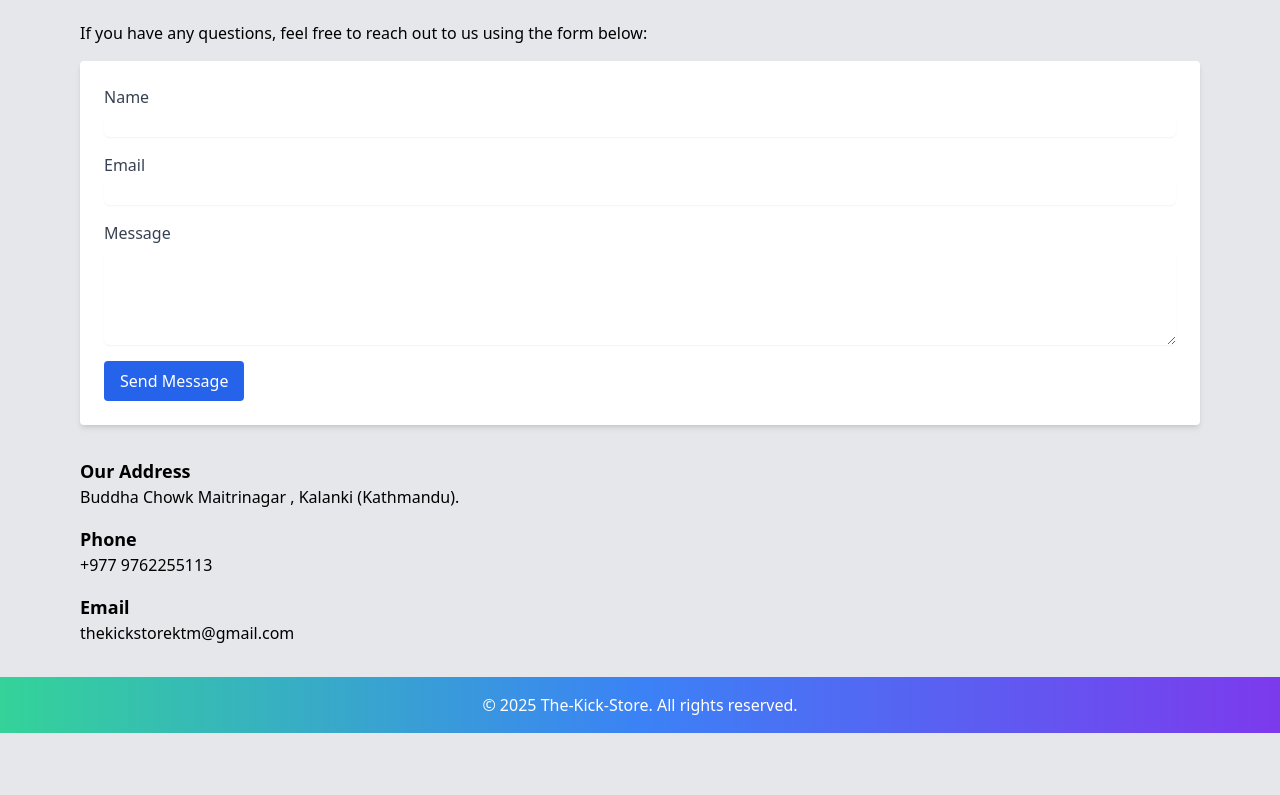
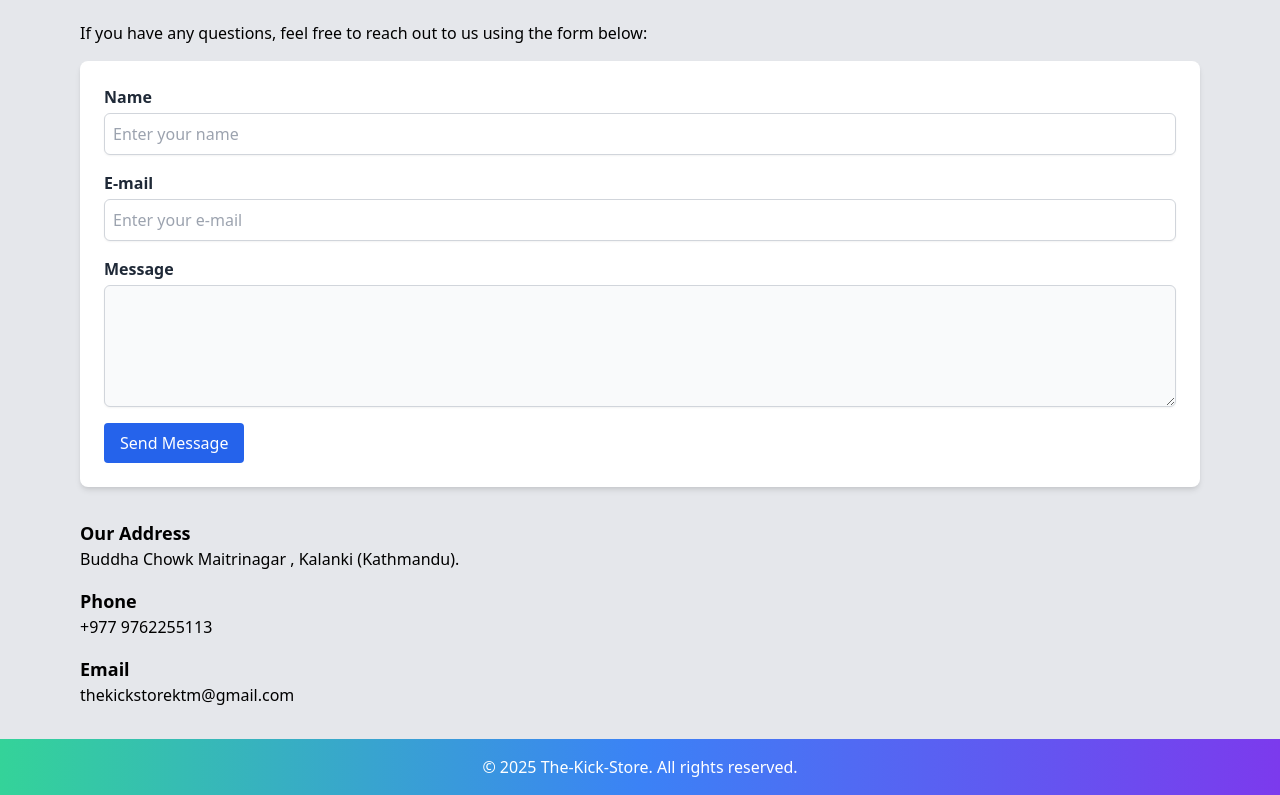
Before and after one commit to anuj1012/The_KickStrore_KTM, a plain HTML site: page contact.html in a window 1280 px wide. Shown: the part 131-926 px from the top of the page. Before the commit the page ends 864 px from the top, so only its background shows below. Drawn offline with nearby package versions, Linux system fonts and the light colour scheme.

Commit message:
contact us

```diff
--- a/contact.html
+++ b/contact.html
@@ -23,19 +23,27 @@
         <h2 class="text-2xl font-bold mb-6">Contact Us</h2>
         <p class="mb-4">If you have any questions, feel free to reach out to us using the form below:</p>
 
-        <form action="#" method="POST" class="bg-white p-6 rounded shadow-md">
+        <form action="#" method="POST" class="bg-white p-6 rounded-lg shadow-md">
             <div class="mb-4">
-                <label for="name" class="block text-gray-700">Name</label>
-                <input type="text" id="name" name="name" required class="mt-1 block w-full border-gray-300 rounded-md shadow-sm focus:border-blue-500 focus:ring focus:ring-blue-200">
+                <label for="name" class="block text-gray-800 font-semibold mb-1">Name</label>
+                <input placeholder="Enter your name" type="text" id="name" name="name" required
+                       class="mt-1 block w-full border border-gray-300 rounded-md shadow-sm focus:border-blue-500 focus:ring focus:ring-blue-200 focus:ring-opacity-50 transition duration-200 ease-in-out p-2">
             </div>
+
             <div class="mb-4">
-                <label for="email" class="block text-gray-700">Email</label>
-                <input type="email" id="email" name="email" required class="mt-1 block w-full border-gray-300 rounded-md shadow-sm focus:border-blue-500 focus:ring focus:ring-blue-200">
+                <label for="E-mail" class="block text-gray-800 font-semibold mb-1">E-mail</label>
+                <input placeholder="Enter your e-mail" type="text" id="name" name="name" required
+                       class="mt-1 block w-full border border-gray-300 rounded-md shadow-sm focus:border-blue-500 focus:ring focus:ring-blue-200 focus:ring-opacity-50 transition duration-200 ease-in-out p-2">
             </div>
+
             <div class="mb-4">
-                <label for="message" class="block text-gray-700">Message</label>
-                <textarea id="message" name="message" rows="4" required class="mt-1 block w-full border-gray-300 rounded-md shadow-sm focus:border-blue-500 focus:ring focus:ring-blue-200"></textarea>
+                <label for="message" class="block text-gray-800 font-semibold mb-1">Message</label>
+                <textarea name="message" rows="4" required
+                          class="mt-1 block w-full border border-gray-300 rounded-md shadow-sm focus:border-blue-500 focus:ring focus:ring-blue-200 focus:ring-opacity-50 transition duration-200 ease-in-out p-3 bg-gray-50 placeholder-gray-400">
+
+                </textarea>
             </div>
+
             <button type="submit" class="bg-blue-600 text-white py-2 px-4 rounded hover:bg-blue-700 transition">Send Message</button>
         </form>
 
```
